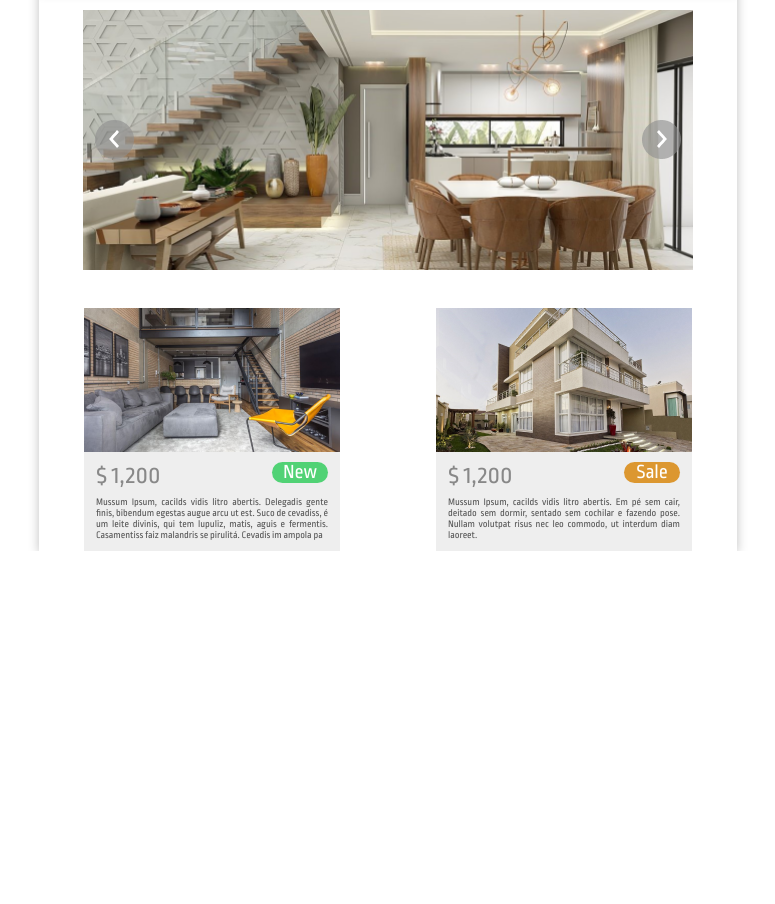
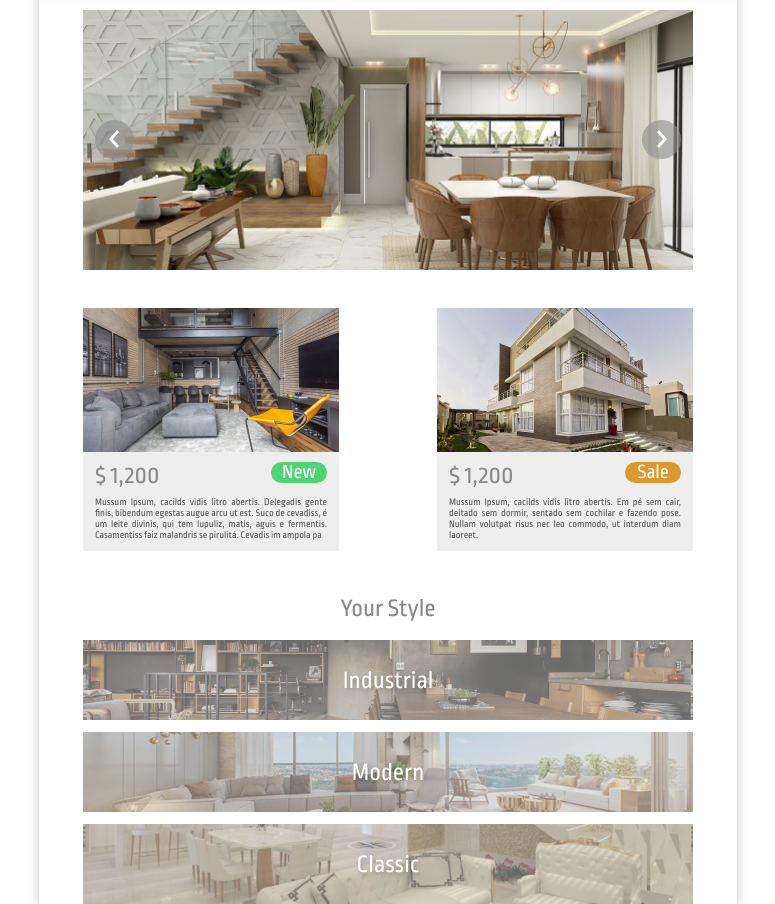
Before and after one commit to julianasinnott/lovt-website, a plain HTML site: page index.html in a window 1280 px wide. Shown: the part 70-974 px from the top of the page, without its empty margins (252-1027 px from the left). Before the commit the page ends 800 px from the top, so only its background shows below. Drawn offline with Linux system fonts and the light colour scheme.

Commit message:
feat: add styles section

```diff
--- a/index.html
+++ b/index.html
@@ -8,13 +8,12 @@
   <link rel="stylesheet" href="./style.css">
 </head>
 <body>
-  <div class="container">
   <div class="website">
     <header class="website__header">
       <div class="wesite__header__logo">
-        <p class="website__header__logo__title">
+        <h1 class="website__header__logo__title">
           LOVT
-        </p>
+        </h1>
         <p class="website__header__logo__text">
           You Love,<br>
           your loft!
@@ -50,17 +49,30 @@
             <p class="website__main__prices-section__right__description__text description-text">Mussum Ipsum, cacilds vidis litro abertis. Em pé sem cair, deitado sem dormir, sentado sem cochilar e fazendo pose. Nullam volutpat risus nec leo commodo, ut interdum diam laoreet.</p>
           </div>
         </div>
-
-
-
-
-
-
-
-
+      </section>
+      <section class="website__main__styles-section">
+        <h2 class="website__main__styles-section__title">
+          Your Style
+        </h2>
+        <div class="website__main__styles-section__styles">
+          <div class="website__main__styles-section__styles__industrial style-section">
+            <p class="website__main__styles-section__styles__industrial__text style-section-text">
+              Industrial
+            </p>
+          </div>
+          <div class="website__main__styles-section__styles__modern style-section">
+            <p class="website__main__styles-section__styles__modern__text style-section-text">
+              Modern
+            </p>
+          </div>
+          <div class="website__main__styles-section__styles__classic style-section">
+            <p class="website__main__styles-section__styles__classic__text style-section-text">
+              Classic
+            </p>
+          </div>
+        </div>
       </section>
     </main>
   </div>
-</div>
 </body>
 </html>
--- a/style.css
+++ b/style.css
@@ -4,15 +4,10 @@
   margin: 0;
   padding: 0;
   box-sizing: border-box;
-  overflow: hidden;
   font-family: 'Ropa Sans';
   font-style: normal;
   font-weight: 400;
 }
-
-/* .container {
-  background: #E5E5E5;
-} */
 
 .website {
   max-width: 698px;
@@ -99,19 +94,18 @@
 }
 
 .website__main__prices-section {
+  width: 100%;
   display: flex;
-  gap: 96px;
+  gap: 98px;
 }
 
 .website__main__prices-section__left__img {
   background-image: url(./assets/left-price-img.png);
-  width: 100%;
   height: 144px;
 }
 
 .website__main__prices-section__right__img {
   background-image: url(./assets/right-price-img.png);
-  width: 100%;
   height: 144px;
 }
 
@@ -157,3 +151,48 @@
   color: #555555;
   padding: 0 12px 10px 12px;
 }
+
+.website__main__styles-section__title {
+  margin-top: 6px;
+  margin-bottom: 18px;
+  font-size: 1.5625rem;
+  line-height: 1.6875rem;
+  text-align: center;
+  color: #888888;
+}
+
+.website__main__styles-section {
+  width: 100%;
+}
+
+.website__main__styles-section__styles {
+  display: flex;
+  flex-direction: column;
+  gap: 12px;
+}
+
+.style-section {
+  height: 80px;
+  display: flex;
+  align-items: center;
+  justify-content: center;
+}
+
+.style-section-text {
+  font-size: 1.5625rem;
+  line-height: 1.6875rem;
+  color: #FFFFFF;
+  text-shadow: 2px 2px 5px rgba(0, 0, 0, 0.25);
+}
+
+.website__main__styles-section__styles__industrial {
+  background-image: url(./assets/industrial-img.png);
+}
+
+.website__main__styles-section__styles__modern {
+  background-image: url(./assets/modern-img.png);
+}
+
+.website__main__styles-section__styles__classic {
+  background-image: url(./assets/classic-img.png);
+}
```
Also changed, not shown: assets/classic-img.png (added), assets/industrial-img.png (added), assets/modern-img.png (added).
